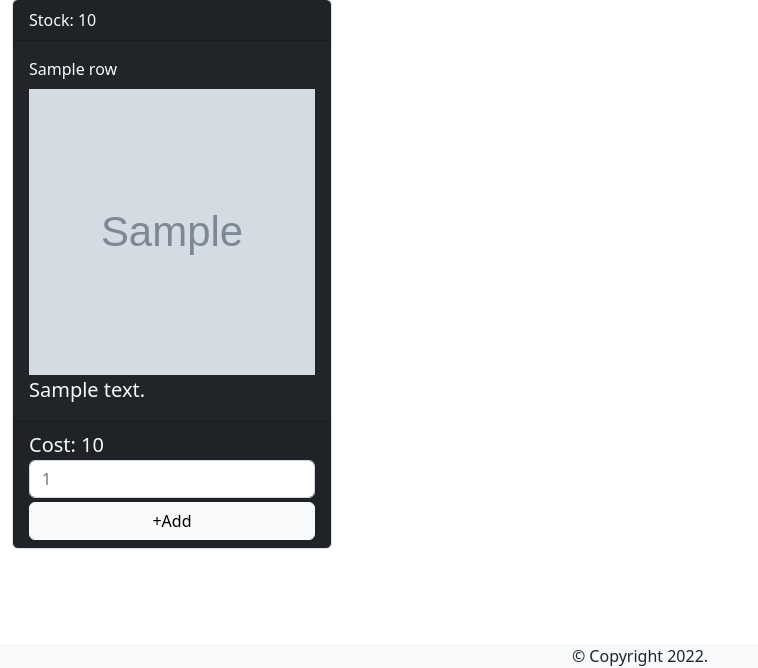
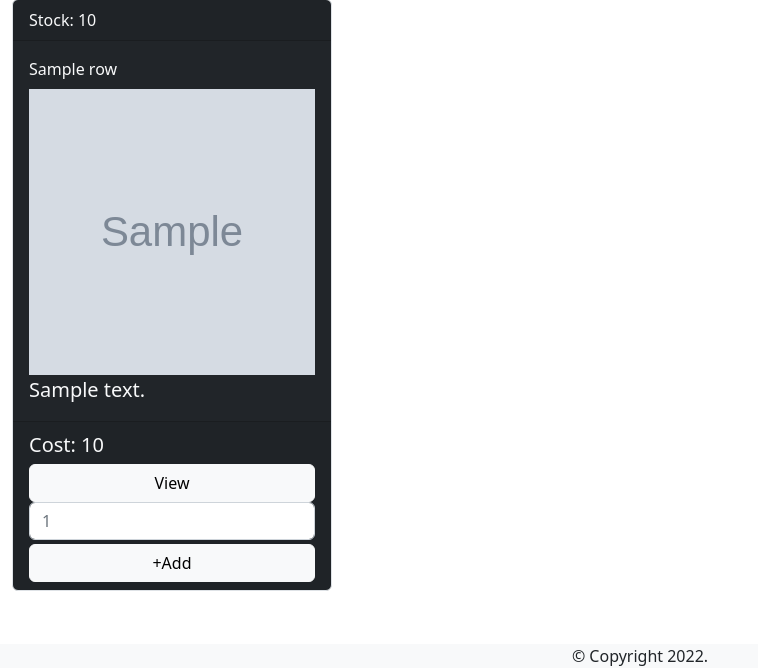
Before and after one commit to Adhithya7/IS601-007, a Flask app: template Project/templates/shop.html in a window 1280 px wide. Shown: the part 132-800 px from the top of the page, without its empty margins (0-758 px from the left). Run offline with Flask 2, Linux system fonts and the light colour scheme; the template is opened without the code that fills it: most values are stand-ins (such as "Sample title", 1, 10 or a date in 2020); grey boxes marked "Sample" are stand-in pictures.

Commit message:
Added view page for normal users

```diff
--- a/Project/templates/shop.html
+++ b/Project/templates/shop.html
@@ -53,6 +53,12 @@
                     <div class="card-text lead">
                         Cost: {{row["unit_price"]}}
                     </div>
+                    <form action="{{url_for('shop.shop_item')}}" method="POST">
+                        <input type="hidden" name="id" value="{{row['id']}}" />
+                        <div class="d-grid mt-1">
+                            <input type="submit" value="View" class="btn btn-light" />
+                        </div>
+                    </form>
                     {% if current_user.has_role("Admin") %}
                     <form action="{{url_for('admin.item')}}" method="POST">
                         <input type="hidden" name="id" value="{{row['id']}}" />
--- a/Project/templates/view_item.html
+++ b/Project/templates/view_item.html
@@ -6,7 +6,11 @@
             <h5 class="card-title">{{ rows.get('name') }}</h5>
             <br>
             {% for k,v in rows.items() %}
+            {% if k=='image'%}
+            <span class="label label-default">{{k}}: <img src="{{v}}" style="aspect-ratio: 1; width:100%"></span>
+            {% else %}
             <span class="label label-default">{{k}}: {{v}}</span>
+            {% endif %}
             <br>
             <br>
             {% endfor %}
--- a/Project/views/items.py
+++ b/Project/views/items.py
@@ -49,7 +49,7 @@ def shop_item():
     # Date: 12/17/2022
     # Method to view an item as a logged-in user
     try:
-        id = request.args.get("id" or None)
+        id = request.form.get("id" or None)
         result = DB.selectOne("SELECT id, name, description, stock, unit_price, image FROM IS601_S_Items WHERE id = %s", id)
         if result.status and result.row:
             rows = result.row
@@ -57,7 +57,7 @@ def shop_item():
         print("Error fetching item", e)
         flash("Item not found", "danger")
         rows = []
-    return render_template("view_item.html", rows=rows)
+    return render_template("view_item.html", rows=rows if rows else {})
 
 @shop.route("/cart", methods=["GET","POST"])
 @login_required
```
